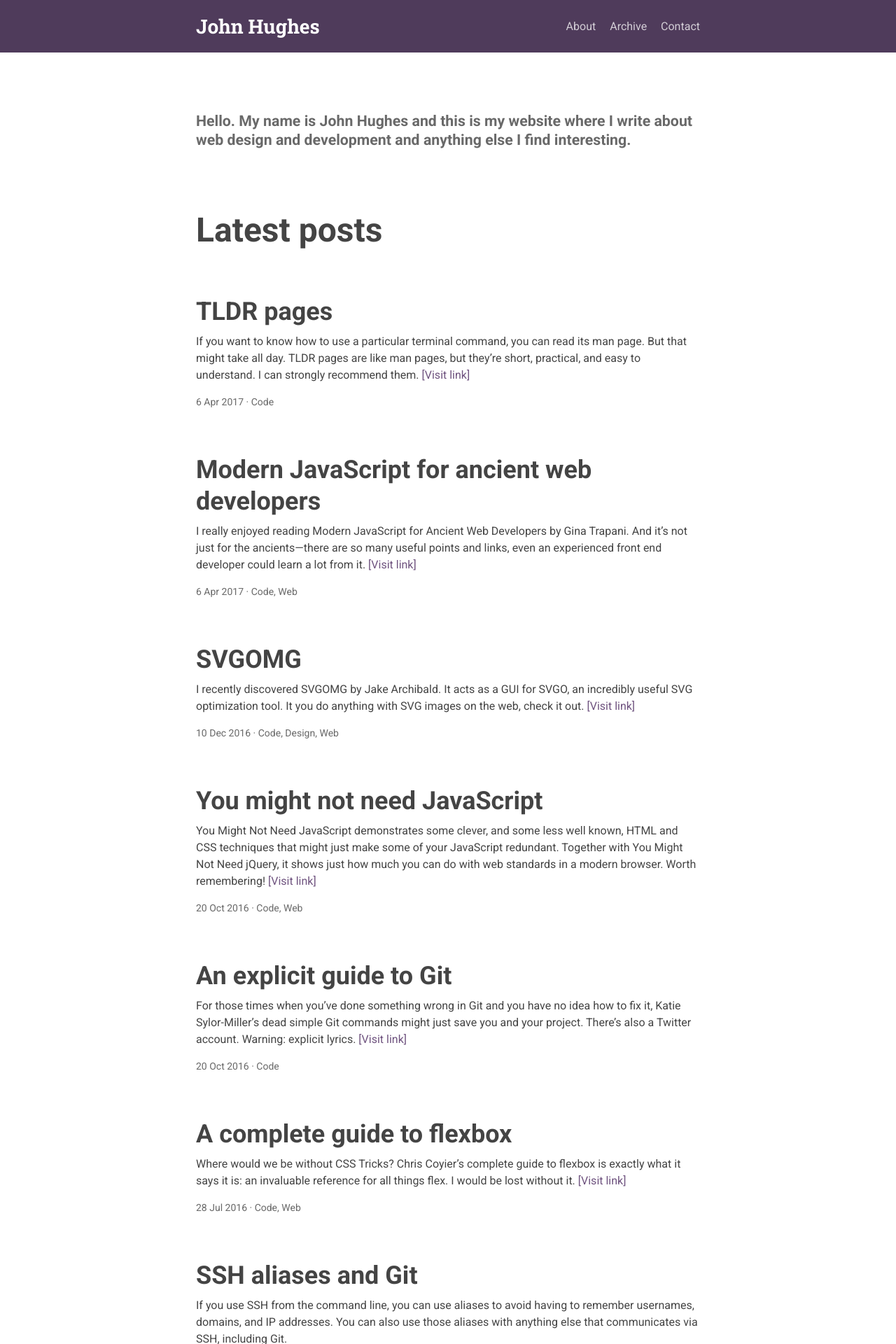
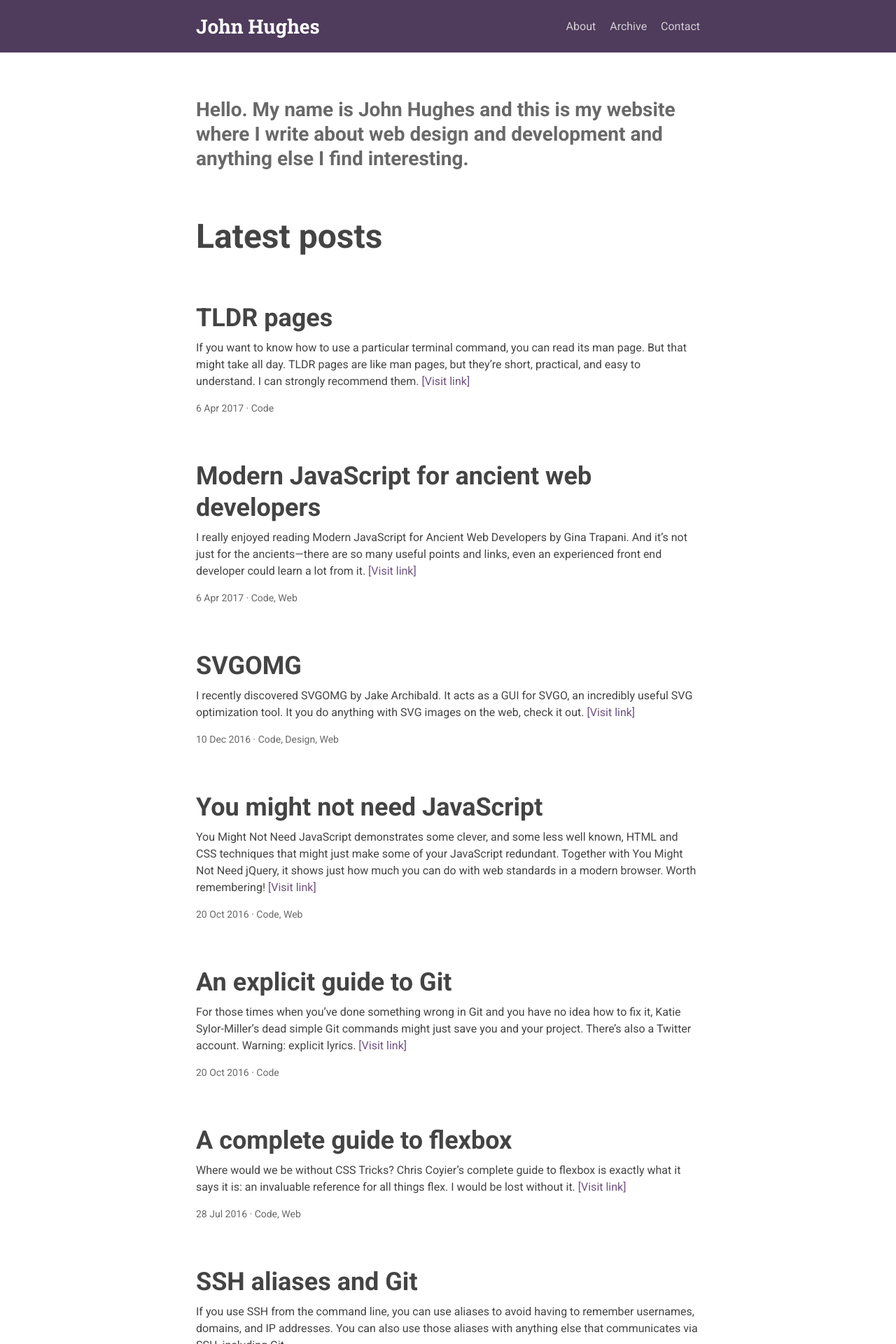
Before and after one commit to johnkhughes/john-hughes-web, a Jekyll site: the page built from index.md, in a window 1280 px wide. Shown: the top 1920 px of the page at 70% size. Built offline with Jekyll 4.4.1, drawn with Linux system fonts in a browser that asks for light colours.

Commit message:
Layout tweaks

```diff
--- a/static/css/style.css
+++ b/static/css/style.css
@@ -231,7 +231,7 @@ blockquote + .caption {
     color: #fff;
     display: inline-block;
     font-weight: bold;
-    padding: 0.5em 1em;
+    padding: 0.75em 1.5em;
     text-decoration: none;
 }
 
@@ -296,20 +296,24 @@ blockquote + .caption {
 /* Main */
 
 .box {
-    font-size: 1.125em;
+    font-size: 1.25em;
     font-weight: bold;
     line-height: 1.25;
-    margin: 2em 0;
+    margin: 2rem 0;
+}
+
+.box p {
+    margin: 0.5em 0;
 }
 
 .main {
-    margin: 3em 0;
+    margin: 2rem 0 3rem 0;
 }
 
 /* Posts */
 
 .article {
-    margin: 2em 0;
+    margin: 2rem 0;
 }
 
 .more {
@@ -404,12 +408,12 @@ blockquote + .caption {
     }
 
     h3,
-    .header h1 {
+    .header h1,
+    .box {
         font-size: 1.5em;
     }
 
-    h4,
-    .box {
+    h4 {
         font-size: 1.25em;
     }
 
@@ -431,16 +435,16 @@ blockquote + .caption {
     }
 
     .main {
-        margin: 4em 0;
+        margin: 3rem 0 4rem 0;
     }
 
     .box,
     .article {
-        margin: 3em 0;
+        margin: 3rem 0;
     }
 
     .footer {
-        margin: 2em 0;
+        margin: 2rem 0;
     }
 }
 
@@ -456,12 +460,12 @@ blockquote + .caption {
     }
 
     h3,
-    .header h1 {
+    .header h1,
+    .box {
         font-size: 1.75em;
     }
 
-    h4,
-    .box {
+    h4 {
         font-size: 1.333em;
     }
 
@@ -469,9 +473,10 @@ blockquote + .caption {
         margin-top: 0.375em;
     }
 
+    .main,
     .box,
     .article {
-        margin: 4em 0;
+        margin: 4rem 0;
     }
 }
 
```
